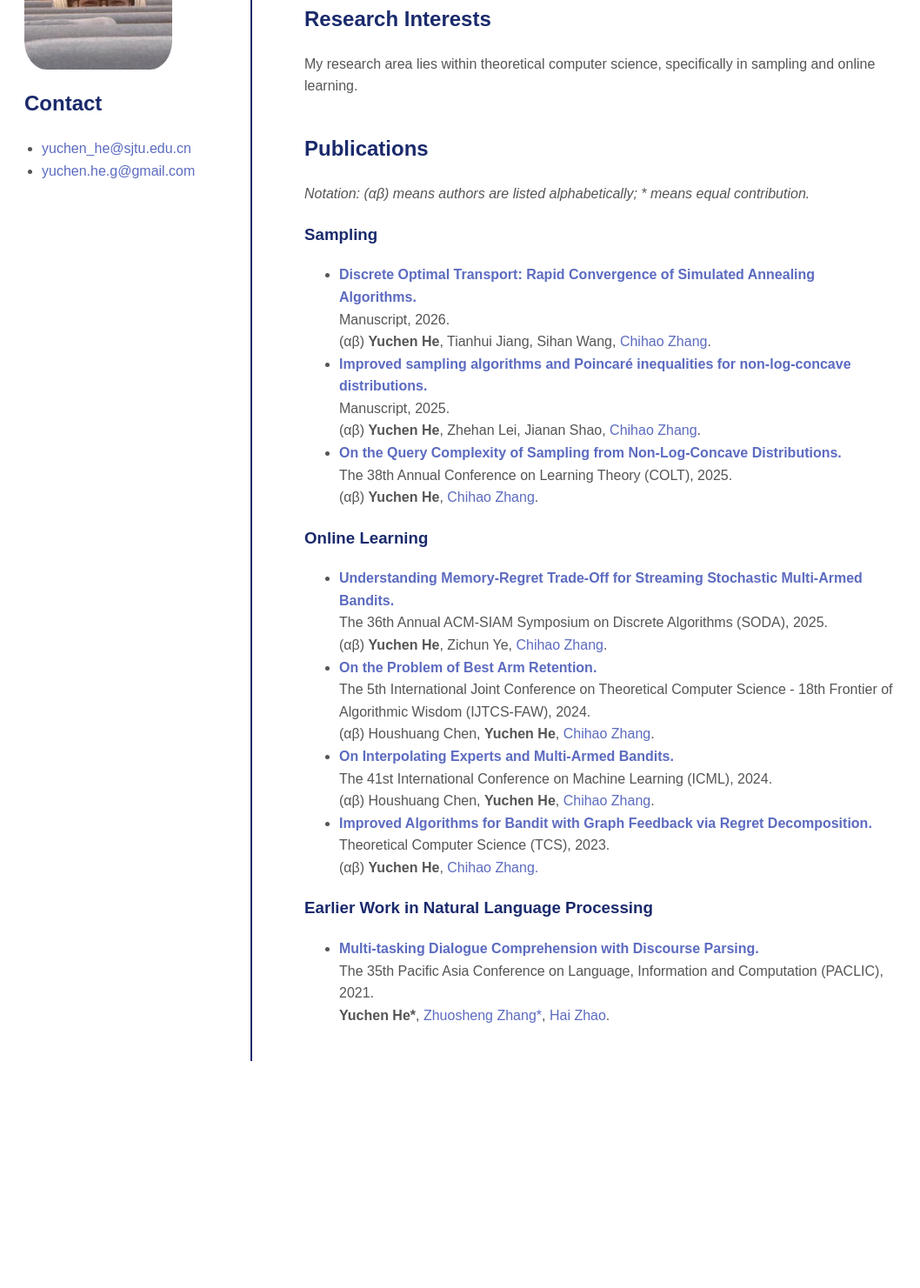
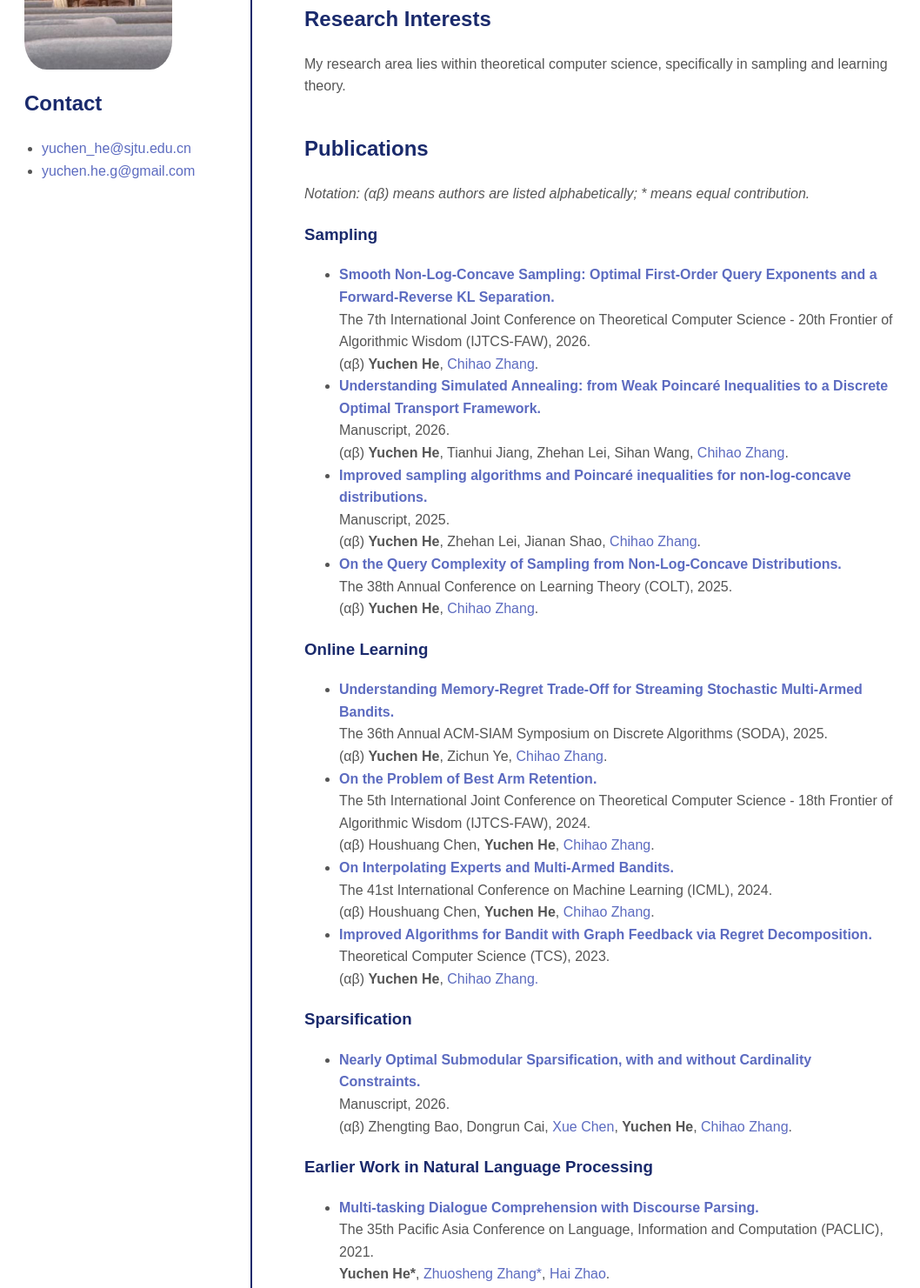
Before and after one commit to yuchen-he00/yuchen-he00.github.io, a plain HTML site: page index.html in a window 1280 px wide. Shown: the part 284-1765 px from the top of the page at 87% size, without its empty margins (112-1170 px from the left). Before the commit the page ends 1554 px from the top, so only its background shows below. Drawn offline with Linux system fonts and the light colour scheme.

Commit message:
Update research interests and publications

```diff
--- a/index.html
+++ b/index.html
@@ -82,7 +82,7 @@
 
         <div class="section">
             <h2>Research Interests</h2>
-            <p>My research area lies within theoretical computer science, specifically in sampling and online learning.</p>
+            <p>My research area lies within theoretical computer science, specifically in sampling and learning theory.</p>
         </div>
 
         <div class="section">
@@ -90,9 +90,12 @@
             <p><em>Notation: (αβ) means authors are listed alphabetically; * means equal contribution.</em></p>
             <h3>Sampling</h3>
             <ul>
-                <li><a href="https://arxiv.org/abs/2605.05877"><span class="bold-name">Discrete Optimal Transport: Rapid Convergence of Simulated Annealing Algorithms.</span></a><br>
+                <li><a href="https://github.com/coderaka/papers/blob/main/preprints/smooth-non-log-concave-sampling.pdf"><span class="bold-name">Smooth Non-Log-Concave Sampling: Optimal First-Order Query Exponents and a Forward-Reverse KL Separation.</span></a><br>
+                    The 7th International Joint Conference on Theoretical Computer Science - 20th Frontier of Algorithmic Wisdom (IJTCS-FAW), 2026. <br>
+                    (αβ) <span class="bold-name">Yuchen He</span>, <a href="http://chihaozhang.com">Chihao Zhang</a>.</li>
+                <li><a href="https://arxiv.org/abs/2605.05877"><span class="bold-name">Understanding Simulated Annealing: from Weak Poincaré Inequalities to a Discrete Optimal Transport Framework.</span></a><br>
                     Manuscript, 2026. <br>
-                    (αβ) <span class="bold-name">Yuchen He</span>, Tianhui Jiang, Sihan Wang, <a href="http://chihaozhang.com">Chihao Zhang</a>.</li>
+                    (αβ) <span class="bold-name">Yuchen He</span>, Tianhui Jiang, Zhehan Lei, Sihan Wang, <a href="http://chihaozhang.com">Chihao Zhang</a>.</li>
                 <li><a href="https://arxiv.org/abs/2507.11236"><span class="bold-name">Improved sampling algorithms and Poincaré inequalities for non-log-concave distributions.</span></a><br>
                     Manuscript, 2025. <br>
                     (αβ) <span class="bold-name">Yuchen He</span>, Zhehan Lei, Jianan Shao, <a href="http://chihaozhang.com">Chihao Zhang</a>.</li>
@@ -115,6 +118,12 @@
                     Theoretical Computer Science (TCS), 2023. <br>
                     (αβ) <span class="bold-name">Yuchen He</span>, <a href="http://chihaozhang.com">Chihao Zhang.</a></li>
             </ul>
+            <h3>Sparsification</h3>
+            <ul>
+                <li><a href="https://arxiv.org/abs/2606.20777"><span class="bold-name">Nearly Optimal Submodular Sparsification, with and without Cardinality Constraints.</span></a><br>
+                    Manuscript, 2026. <br>
+                    (αβ) Zhengting Bao, Dongrun Cai, <a href="https://sites.google.com/view/xuechencs/home">Xue Chen</a>, <span class="bold-name">Yuchen He</span>, <a href="http://chihaozhang.com">Chihao Zhang</a>.</li>
+            </ul>
             <h3>Earlier Work in Natural Language Processing</h3>
             <ul>
                 <li><a href="https://arxiv.org/abs/2110.03269"><span class="bold-name">Multi-tasking Dialogue Comprehension with Discourse Parsing.</span></a><br>
```
